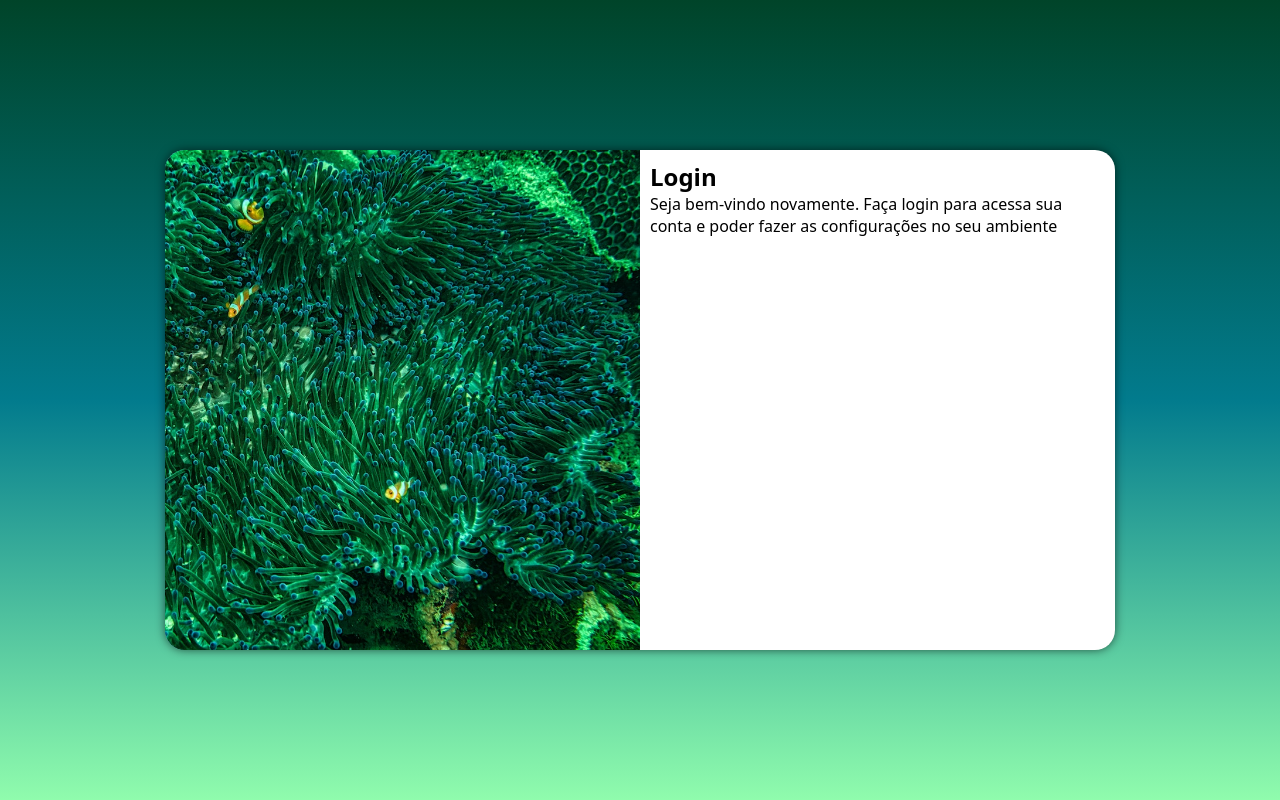
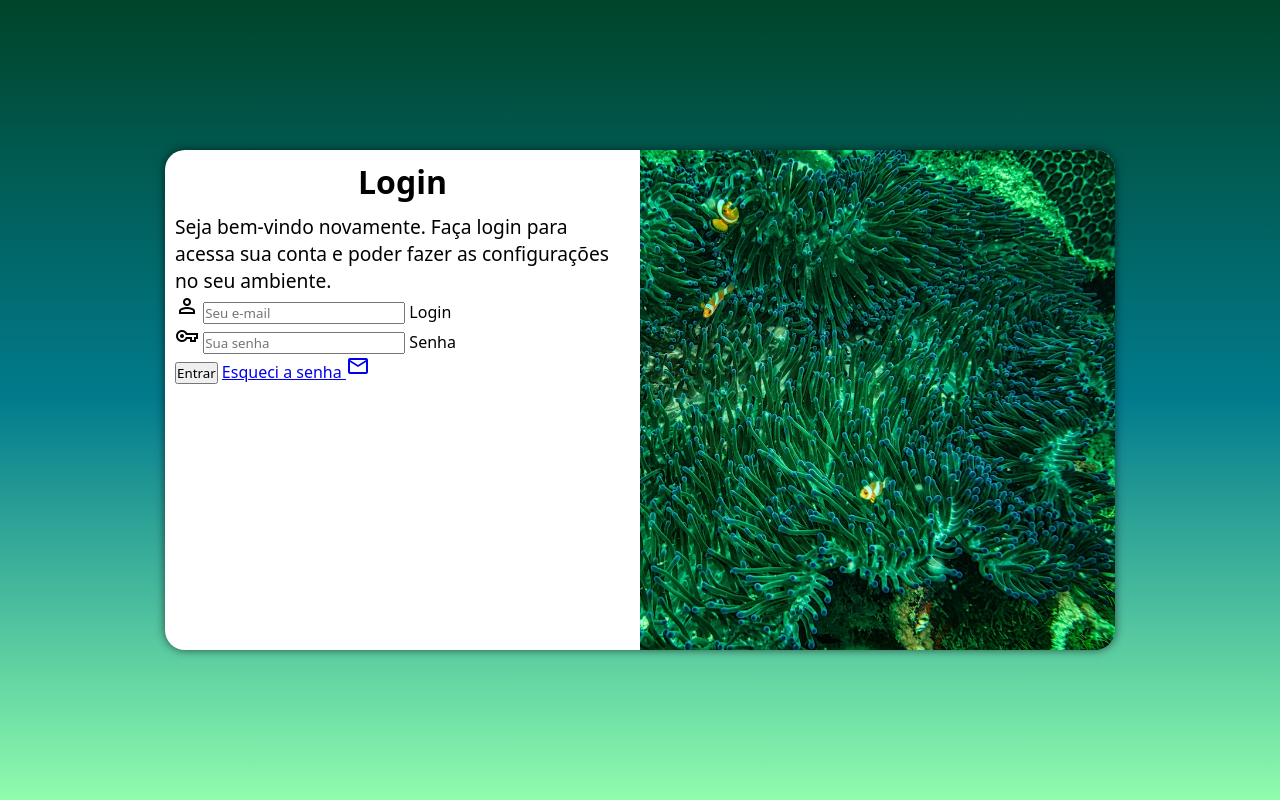
Before and after one commit to Lucamatos/projeto-login, a plain HTML site: page index.html in a window 1280 px wide. Drawn offline with nearby package versions, Linux system fonts and the light colour scheme.

Commit message:
add forms

```diff
--- a/estilos/media-query.css
+++ b/estilos/media-query.css
@@ -32,13 +32,23 @@
     }
 
     section#login > div#imagem {
-        float: left;
+        float: right;
         width: 50%;
         height: 100%;
     }
 
     section#login > div#formulario {
-        float: right;
+        float: left;
         width: 50%;
     }
+
+    div#formulario > h1 {
+        text-align: center;
+        margin-bottom: 10px;
+        font-size: 2em;
+    }
+
+    div#formulario > p {
+        font-size: 1.2em;
+    }
 }
--- a/estilos/style.css
+++ b/estilos/style.css
@@ -54,3 +54,12 @@ section#login > div#formulario {
     display: block;
     padding: 10px;
 }
+
+div#formulario > h1 {
+    text-align: center;
+    margin-bottom: 10px;
+}
+
+div#formulario > p {
+    font-size: 0.8em;
+}
--- a/index.html
+++ b/index.html
@@ -5,6 +5,7 @@
     <meta http-equiv="X-UA-Compatible" content="IE=edge">
     <meta name="viewport" content="width=device-width, initial-scale=1.0">
     <title>Login</title>
+    <link href="https://fonts.googleapis.com/css2?family=Material+Symbols+Outlined"rel="stylesheet" />
     <link rel="stylesheet" href="estilos/style.css">
     <link rel="stylesheet" href="estilos/media-query.css">
 </head>
@@ -17,9 +18,24 @@
             </div>
             <div id="formulario">
                 <h1>Login</h1>
-                <p>Seja bem-vindo novamente. Faça login para acessa sua conta e poder fazer as configurações no seu ambiente</p>
-                <form action="login.php" method="post">
-
+                <p>Seja bem-vindo novamente. Faça login para acessa sua conta e poder fazer as configurações no seu ambiente.</p>
+                <form action="login.php" method="post" autocomplete="on">
+                    <div class="campo">
+                        <span class="material-symbols-outlined">
+                            person
+                            </span>
+                        <input type="email" name="login" id="ilogin" placeholder="Seu e-mail" required autocomplete="email" maxlength="30">
+                        <label for="ilogin">Login </label>
+                    </div>
+                    <div class="campo">
+                        <i class="material-symbols-outlined">vpn_key</i>
+                        <input type="password" name="senha" id="isenha" placeholder="Sua senha" required autocomplete="current-password" minlength="8" maxlength="20">
+                        <label for="isenha">Senha </label>
+                    </div>
+                    <input type="submit" value="Entrar">
+                    <a href="esqueci.html">
+                        Esqueci a senha <i class="material-symbols-outlined">mail</i>
+                    </a>
                 </form>
             </div>
         </section>
```
